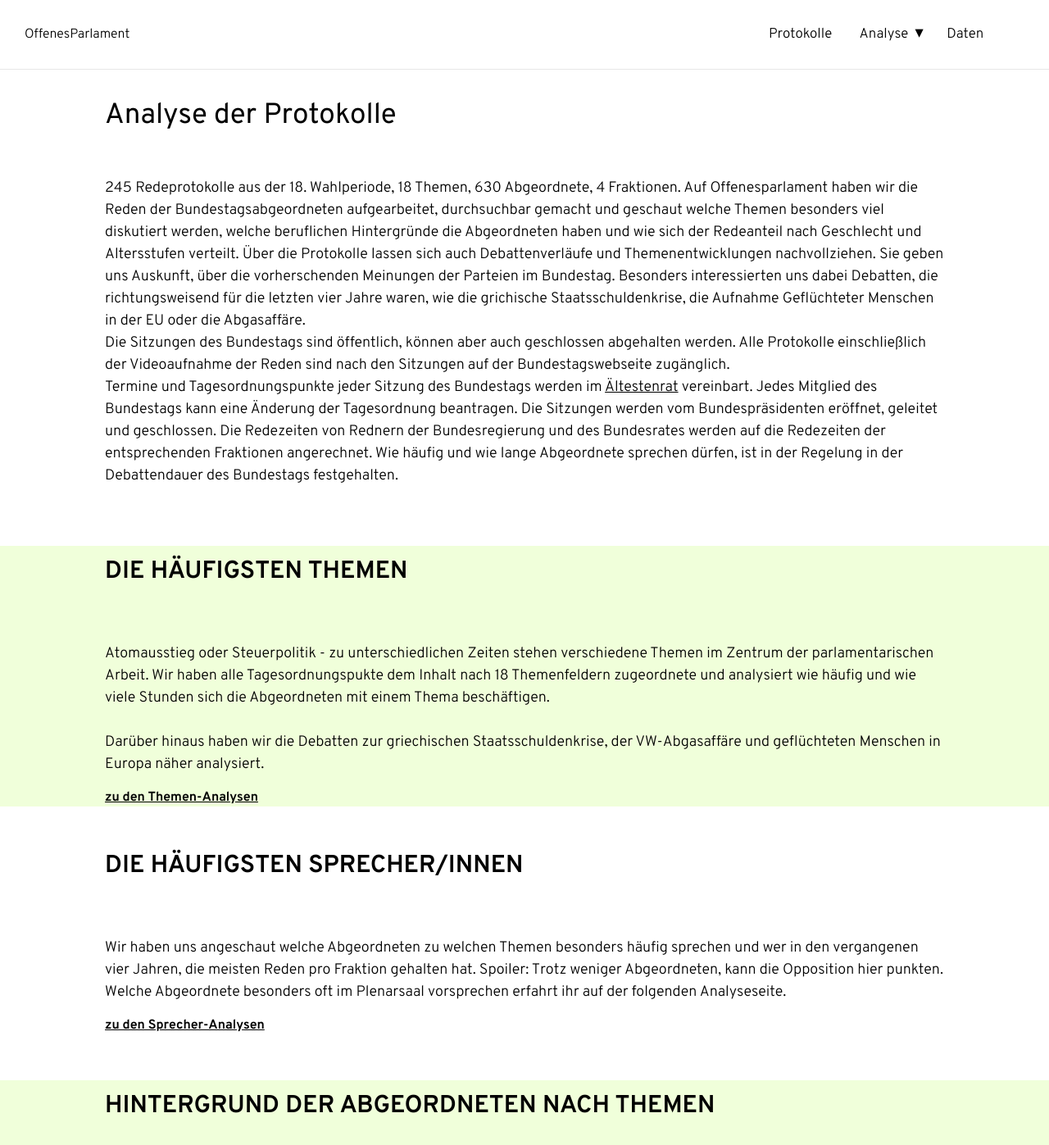
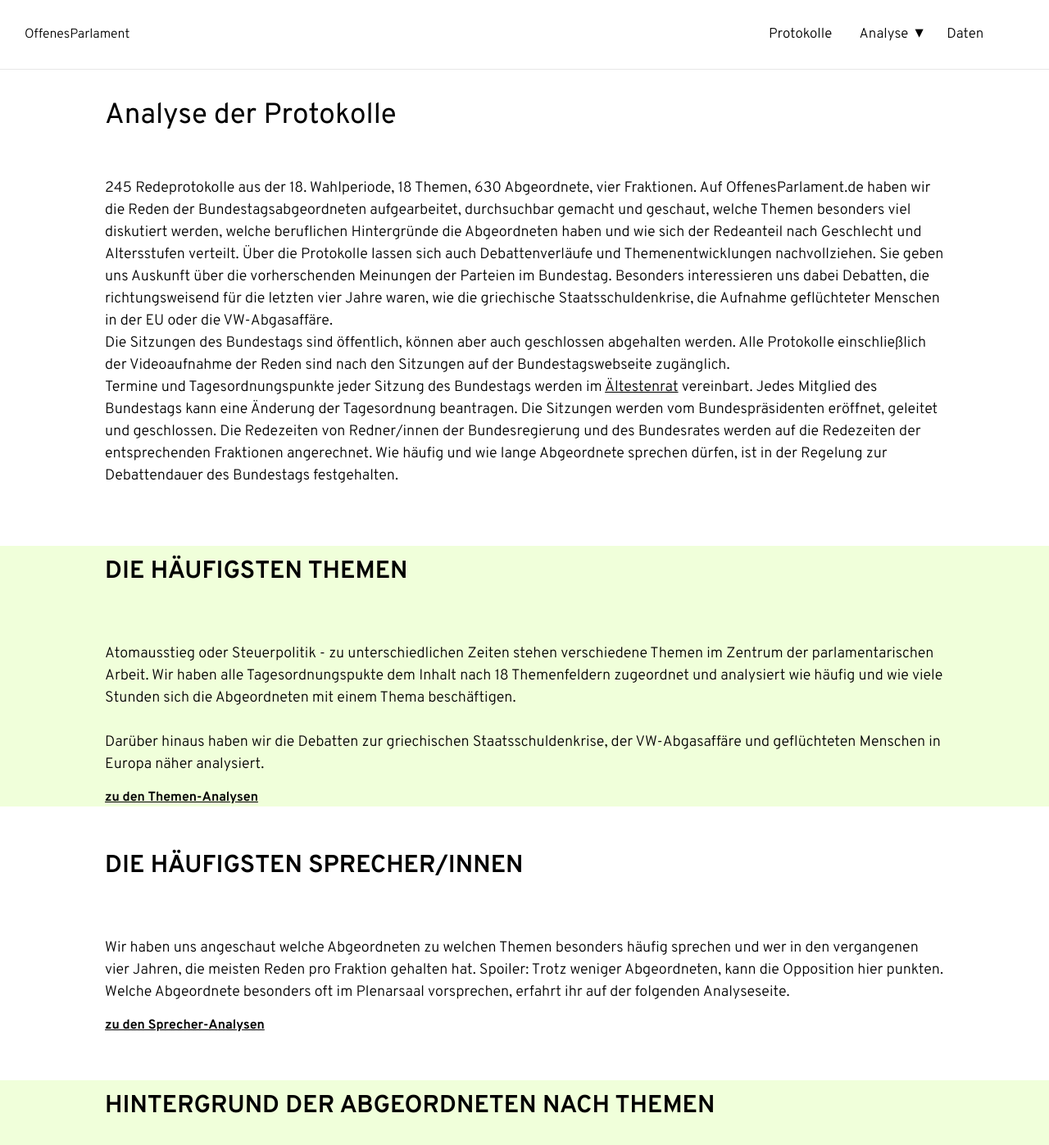
Before and after one commit to Datenschule/offenesparlament.de-frontend, a Jekyll site: the page built from analyse/index.html, in a window 1280 px wide and 1400 px high. Shown: the top 1397 px of the window at 82% size. Built offline with Jekyll 4.4.1, drawn with Linux system fonts in a browser that asks for light colours; a script that is not in the unit is left out; some of the changed text lies outside the part shown.

Commit message:
Update index.html

```diff
--- a/analyse/index.html
+++ b/analyse/index.html
@@ -10,11 +10,11 @@ title: Analyse Übersicht
 </div>
 <div class="container">
 	<div class="container-left-12">
-		<p>245 Redeprotokolle aus der 18. Wahlperiode, 18 Themen, 630 Abgeordnete, 4 Fraktionen. Auf Offenesparlament haben wir die Reden der Bundestagsabgeordneten aufgearbeitet, durchsuchbar gemacht und geschaut welche Themen besonders viel diskutiert werden, welche beruflichen Hintergründe die Abgeordneten haben und wie sich der Redeanteil nach Geschlecht und Altersstufen verteilt. Über die Protokolle lassen sich auch Debattenverläufe und Themenentwicklungen nachvollziehen. Sie geben uns Auskunft, über die vorherschenden Meinungen der Parteien im Bundestag. Besonders interessierten uns dabei Debatten, die richtungsweisend für die letzten vier Jahre waren, wie die grichische Staatsschuldenkrise, die Aufnahme Geflüchteter Menschen in der EU oder die Abgasaffäre.
+		<p>245 Redeprotokolle aus der 18. Wahlperiode, 18 Themen, 630 Abgeordnete, vier Fraktionen. Auf OffenesParlament.de haben wir die Reden der Bundestagsabgeordneten aufgearbeitet, durchsuchbar gemacht und geschaut, welche Themen besonders viel diskutiert werden, welche beruflichen Hintergründe die Abgeordneten haben und wie sich der Redeanteil nach Geschlecht und Altersstufen verteilt. Über die Protokolle lassen sich auch Debattenverläufe und Themenentwicklungen nachvollziehen. Sie geben uns Auskunft über die vorherschenden Meinungen der Parteien im Bundestag. Besonders interessieren uns dabei Debatten, die richtungsweisend für die letzten vier Jahre waren, wie die griechische Staatsschuldenkrise, die Aufnahme geflüchteter Menschen in der EU oder die VW-Abgasaffäre.
 		<br>
 		Die Sitzungen des Bundestags sind öffentlich, können aber auch geschlossen abgehalten werden. Alle Protokolle einschließlich der Videoaufnahme der Reden sind nach den Sitzungen auf der Bundestagswebseite zugänglich.
 		<br>
-		Termine und Tagesordnungspunkte jeder Sitzung des Bundestags werden im <a href="https://www.bundestag.de/parlament/aeltestenrat">Ältestenrat</a> vereinbart. Jedes Mitglied des Bundestags kann eine Änderung der Tagesordnung beantragen. Die Sitzungen werden vom Bundespräsidenten eröffnet, geleitet und geschlossen. Die Redezeiten von Rednern der Bundesregierung und des Bundesrates werden auf die Redezeiten der entsprechenden Fraktionen angerechnet. Wie häufig und wie lange Abgeordnete sprechen dürfen, ist in der Regelung in der Debattendauer des Bundestags festgehalten.</p>
+		Termine und Tagesordnungspunkte jeder Sitzung des Bundestags werden im <a href="https://www.bundestag.de/parlament/aeltestenrat">Ältestenrat</a> vereinbart. Jedes Mitglied des Bundestags kann eine Änderung der Tagesordnung beantragen. Die Sitzungen werden vom Bundespräsidenten eröffnet, geleitet und geschlossen. Die Redezeiten von Redner/innen der Bundesregierung und des Bundesrates werden auf die Redezeiten der entsprechenden Fraktionen angerechnet. Wie häufig und wie lange Abgeordnete sprechen dürfen, ist in der Regelung zur Debattendauer des Bundestags festgehalten.</p>
 	</div>
 </div>
 
@@ -22,7 +22,7 @@ title: Analyse Übersicht
 	<div class="container">
 		<div class="container-left-12">
 			<h2>Die häufigsten Themen</h2>
-			<p>Atomausstieg oder Steuerpolitik - zu unterschiedlichen Zeiten stehen verschiedene Themen im Zentrum der parlamentarischen Arbeit. Wir haben alle Tagesordnungspukte dem Inhalt nach 18 Themenfeldern zugeordnete und analysiert wie häufig und wie viele Stunden sich die Abgeordneten mit einem Thema beschäftigen.
+			<p>Atomausstieg oder Steuerpolitik - zu unterschiedlichen Zeiten stehen verschiedene Themen im Zentrum der parlamentarischen Arbeit. Wir haben alle Tagesordnungspukte dem Inhalt nach 18 Themenfeldern zugeordnet und analysiert wie häufig und wie viele Stunden sich die Abgeordneten mit einem Thema beschäftigen.
 			<br><br>
 			Darüber hinaus haben wir die Debatten zur griechischen Staatsschuldenkrise, der VW-Abgasaffäre und geflüchteten Menschen in Europa näher analysiert.
 			</p>
@@ -36,7 +36,7 @@ title: Analyse Übersicht
 		<h2>Die häufigsten Sprecher/innen</h2>
 		<div class="container">
 			<div class="container-left-12">
-				<p>Wir haben uns angeschaut welche Abgeordneten zu welchen Themen besonders häufig sprechen und wer in den vergangenen vier Jahren, die meisten Reden pro Fraktion gehalten hat. Spoiler: Trotz weniger Abgeordneten, kann die Opposition hier punkten. Welche Abgeordnete besonders oft im Plenarsaal vorsprechen erfahrt ihr auf der folgenden Analyseseite.
+				<p>Wir haben uns angeschaut welche Abgeordneten zu welchen Themen besonders häufig sprechen und wer in den vergangenen vier Jahren, die meisten Reden pro Fraktion gehalten hat. Spoiler: Trotz weniger Abgeordneten, kann die Opposition hier punkten. Welche Abgeordnete besonders oft im Plenarsaal vorsprechen, erfahrt ihr auf der folgenden Analyseseite.
 				</p>
 				<a href="/analyse/abgeordnete.html" class="bold">zu den Sprecher-Analysen</a>
 			</div>
@@ -50,7 +50,7 @@ title: Analyse Übersicht
 			<h2>Hintergrund der Abgeordneten nach Themen</h2>
 			<div class="container">
 				<div class="container-left-12">
-					<p>In der vergangenen Legislaturperiode waren 630 Abgeordnete im Parlament vertreten, die zu den 18 Themenbereichen debattiert haben: Wie ist die Alters- und Geschlechtsverteilung? Welchen beruflichen Hintergrund haben die Sprecher/innen und aus welchen Bundesländern kommen sie? Obwohl weniger vertreten, stemmen Frauen einen Bärenanteil der Reden im Bundestag. Weitere interessante Verteilungen findet ihr auf der Unterseite Hintergund-Analysen.
+					<p>In der vergangenen Legislaturperiode waren 630 Abgeordnete im Parlament vertreten, die zu den 18 Themenbereichen debattiert haben: Wie ist die Alters- und Geschlechtsverteilung? Welchen beruflichen Hintergrund haben die Sprecher/innen und aus welchen Bundesländern kommen sie? Obwohl weniger vertreten, stemmen Frauen einen Bärenanteil der Reden im Bundestag. Weitere interessante Verteilungen findet ihr auf der Unterseite Hintergrund-Analysen.
 					<br><br>
 
 					</p>
```
